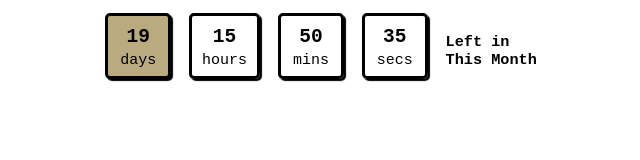
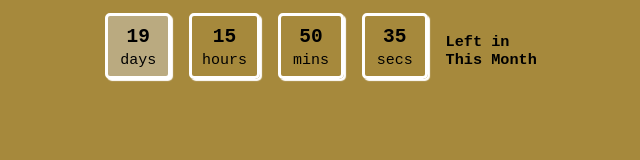
Before and after one commit to mavishoang/notion, a plain HTML site: page index.html in a window 1280 px wide. Shown: the whole page, without its empty margins (319-959 px from the left). Drawn offline with Linux system fonts and the light colour scheme.

Commit message:
Update index.html

```diff
--- a/index.html
+++ b/index.html
@@ -14,7 +14,7 @@
       body{
           text-align: center;
           font-family: monospace;
-          background-color: ##a6893c;
+          background-color: #a6893c;
       }
       .box{
           display: inline-block;
@@ -23,9 +23,9 @@
           border-radius: 5px;
           min-width: 40px;
           height: 40px;
-          border: 3px solid #000000;
+          border: 3px solid #ffffff;
           border-radius: 5px;
-          box-shadow: 2px 2px 1px 0px #000000;
+          box-shadow: 2px 2px 1px 0px #ffffff;
       }
 
       h2{
```
